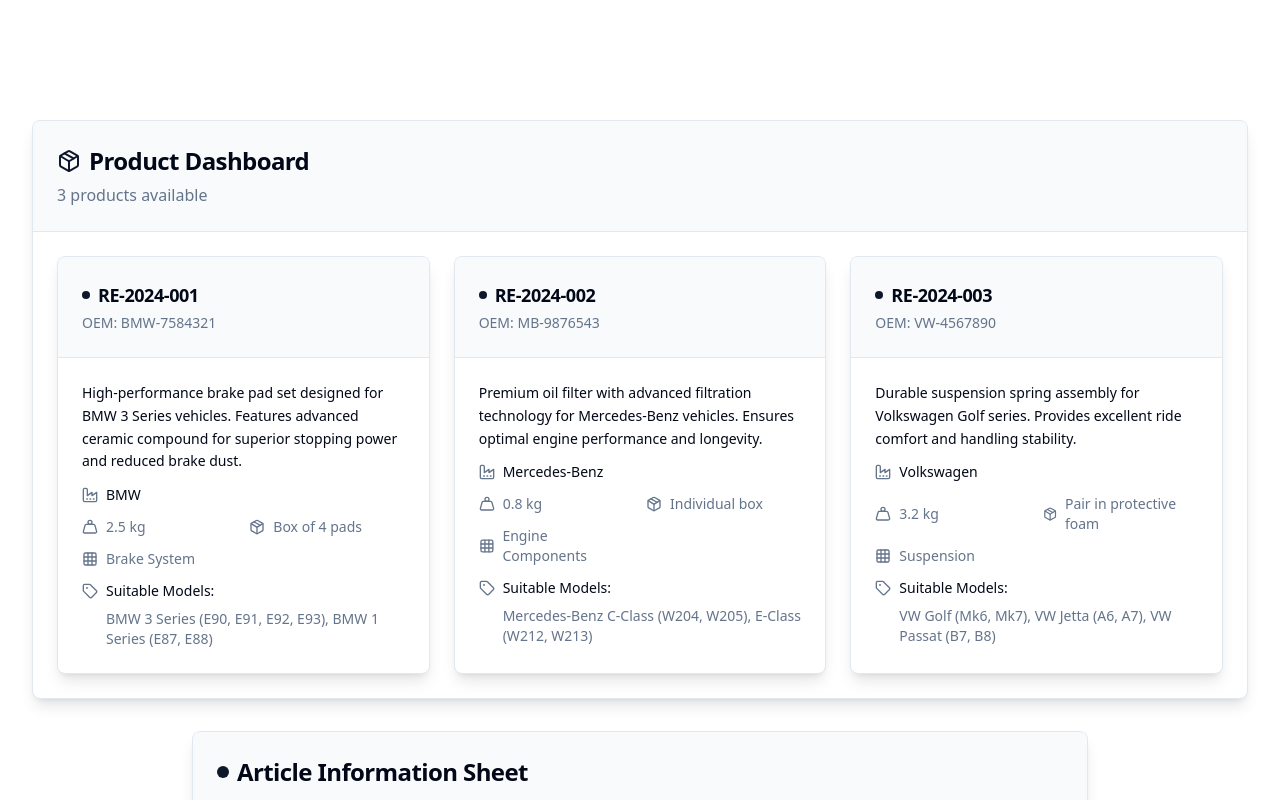
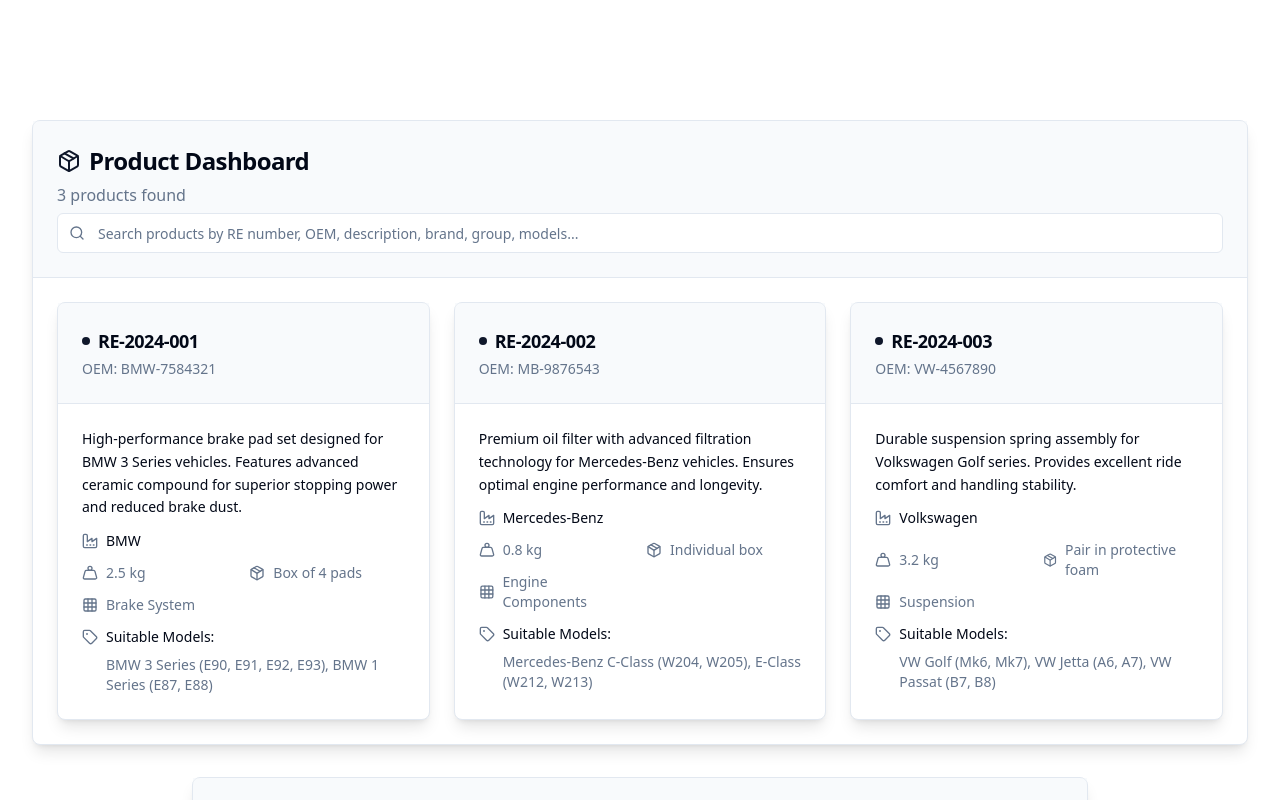
Before and after one commit to spammer-ocean/radiant-product-form, a React (Vite) app: page / in a window 1280 px wide. Shown: the top 800 px of the page. Built offline with nearby package versions, Linux system fonts and the light colour scheme.

Commit message:
Add search bar to dashboard
Adds a search bar to the product dashboard to filter products.

```diff
--- a/src/components/ProductDashboard.tsx
+++ b/src/components/ProductDashboard.tsx
@@ -1,8 +1,9 @@
 
-import React from 'react';
+import React, { useState } from 'react';
 import ProductCard from './ProductCard';
 import { Card, CardContent, CardHeader, CardTitle } from '@/components/ui/card';
-import { Package } from 'lucide-react';
+import { Input } from '@/components/ui/input';
+import { Package, Search } from 'lucide-react';
 
 interface Product {
   id: string;
@@ -18,7 +19,7 @@ interface Product {
 }
 
 interface ProductDashboardProps {
-  products: Product[];
+  products?: Product[];
 }
 
 // Sample data for demonstration
@@ -59,6 +60,22 @@ const sampleProducts: Product[] = [
 ];
 
 const ProductDashboard = ({ products = sampleProducts }: ProductDashboardProps) => {
+  const [searchTerm, setSearchTerm] = useState('');
+
+  const filteredProducts = products.filter((product) => {
+    const searchLower = searchTerm.toLowerCase();
+    return (
+      product.reNumber.toLowerCase().includes(searchLower) ||
+      product.oemNumber?.toLowerCase().includes(searchLower) ||
+      product.description.toLowerCase().includes(searchLower) ||
+      product.oemName.toLowerCase().includes(searchLower) ||
+      product.groupProduct?.toLowerCase().includes(searchLower) ||
+      product.modelsSuitable?.toLowerCase().includes(searchLower) ||
+      product.weight?.toLowerCase().includes(searchLower) ||
+      product.packaging?.toLowerCase().includes(searchLower)
+    );
+  });
+
   return (
     <div className="space-y-6">
       <Card className="bg-card border-border shadow-lg">
@@ -68,18 +85,31 @@ const ProductDashboard = ({ products = sampleProducts }: ProductDashboardProps)
             Product Dashboard
           </CardTitle>
           <p className="text-muted-foreground">
-            {products.length} product{products.length !== 1 ? 's' : ''} available
+            {filteredProducts.length} product{filteredProducts.length !== 1 ? 's' : ''} found
           </p>
+
+          <div className="relative mt-4">
+            <Search className="absolute left-3 top-1/2 transform -translate-y-1/2 w-4 h-4 text-muted-foreground" />
+            <Input
+              type="text"
+              placeholder="Search products by RE number, OEM, description, brand, group, models..."
+              value={searchTerm}
+              onChange={(e) => setSearchTerm(e.target.value)}
+              className="pl-10 bg-background border-input"
+            />
+          </div>
         </CardHeader>
         <CardContent className="p-0">
-          {products.length === 0 ? (
+          {filteredProducts.length === 0 ? (
             <div className="p-8 text-center">
               <Package className="w-12 h-12 text-muted-foreground mx-auto mb-4" />
-              <p className="text-muted-foreground">No products found</p>
+              <p className="text-muted-foreground">
+                {searchTerm ? `No products found matching "${searchTerm}"` : 'No products found'}
+              </p>
             </div>
           ) : (
             <div className="grid grid-cols-1 md:grid-cols-2 lg:grid-cols-3 gap-6 p-6">
-              {products.map((product) => (
+              {filteredProducts.map((product) => (
                 <ProductCard key={product.id} product={product} />
               ))}
             </div>
```
